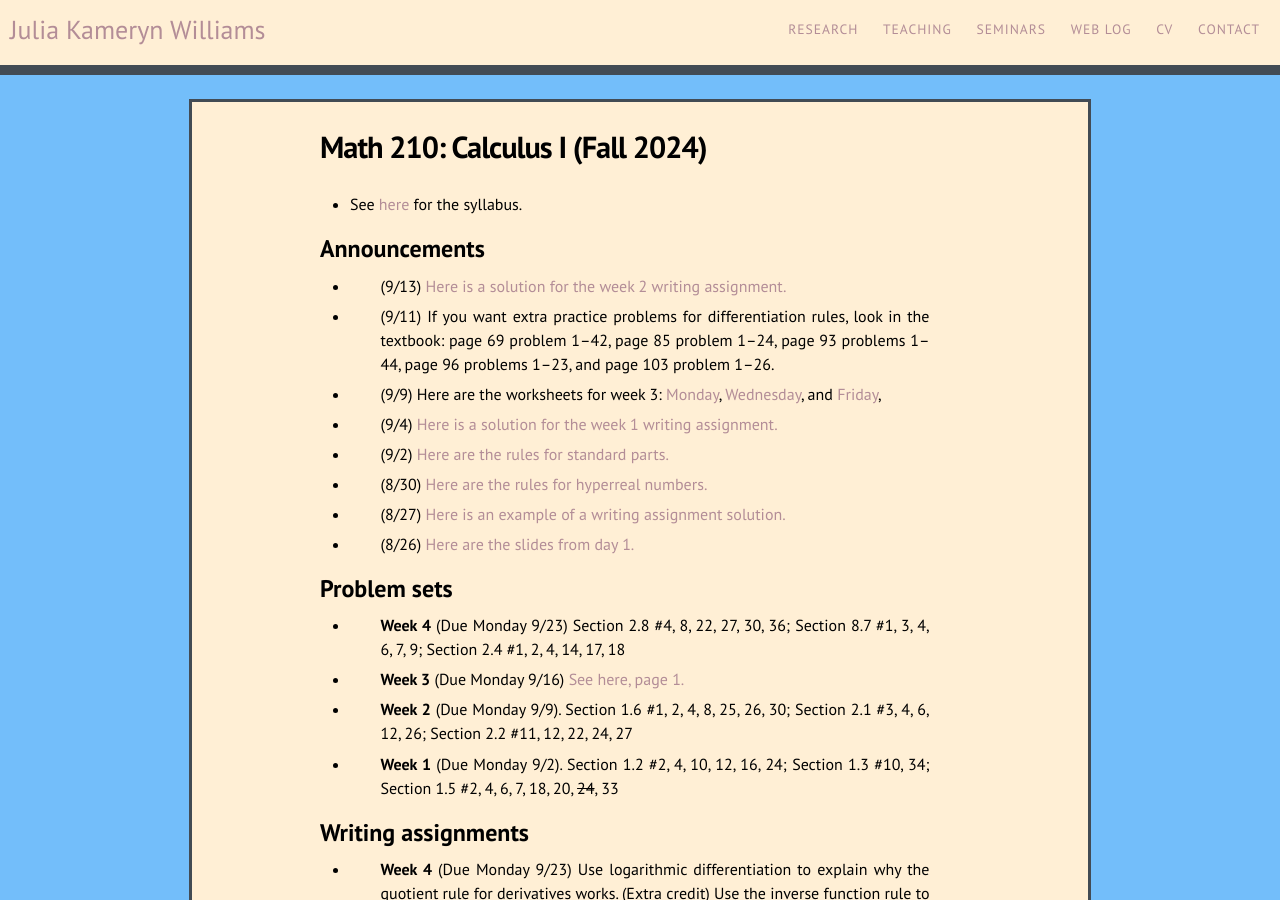
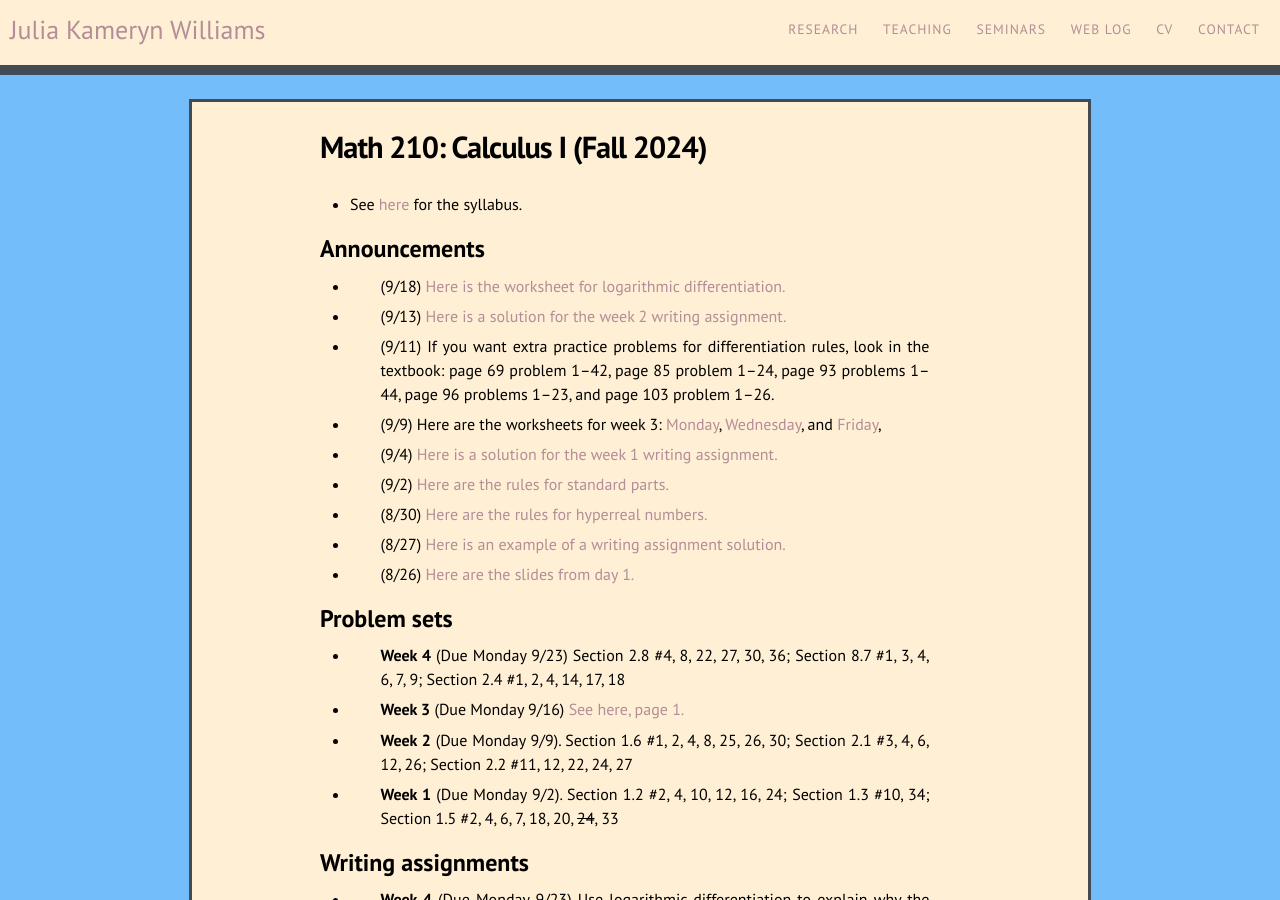
Before and after one commit to kamerynjw/kamerynjw.github.io, a Jekyll site: the page built from teaching/2024/math210.md, in a window 1280 px wide and 900 px high. Built offline with Jekyll 4.4.1, drawn with Linux system fonts in a browser that asks for light colours; nearby versions of some CDN libraries; formulas are drawn with MathJax 3.

Commit message:
log diff worksheet

```diff
--- a/teaching/2024/math210.md
+++ b/teaching/2024/math210.md
@@ -9,6 +9,8 @@ permalink: /teaching/2024/math210/
 
 Announcements
 -------------
+
+* (9/18) [Here is the worksheet for logarithmic differentiation.]({{ page.url }}log-diff.pdf)
 
 * (9/13) [Here is a solution for the week 2 writing assignment.]({{ page.url }}week2-writing.pdf)
 
```
Also changed, not shown: 3 other files.
